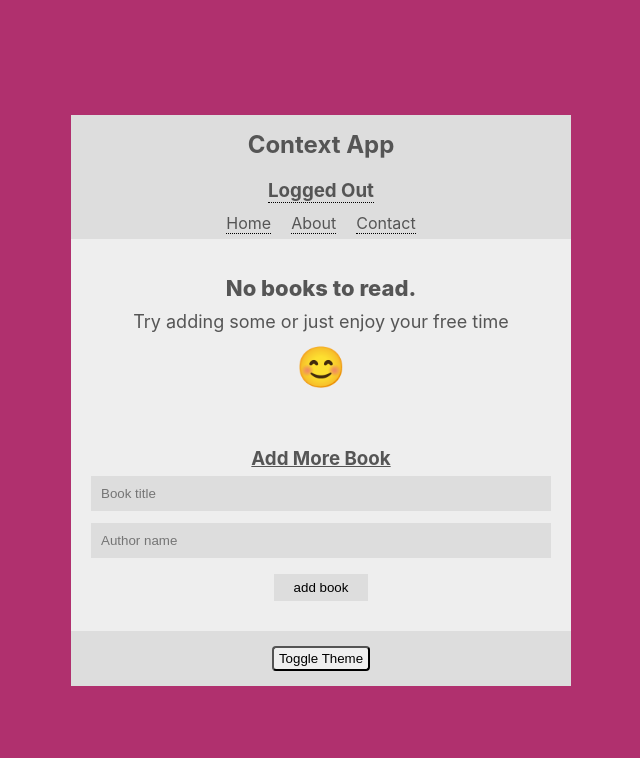
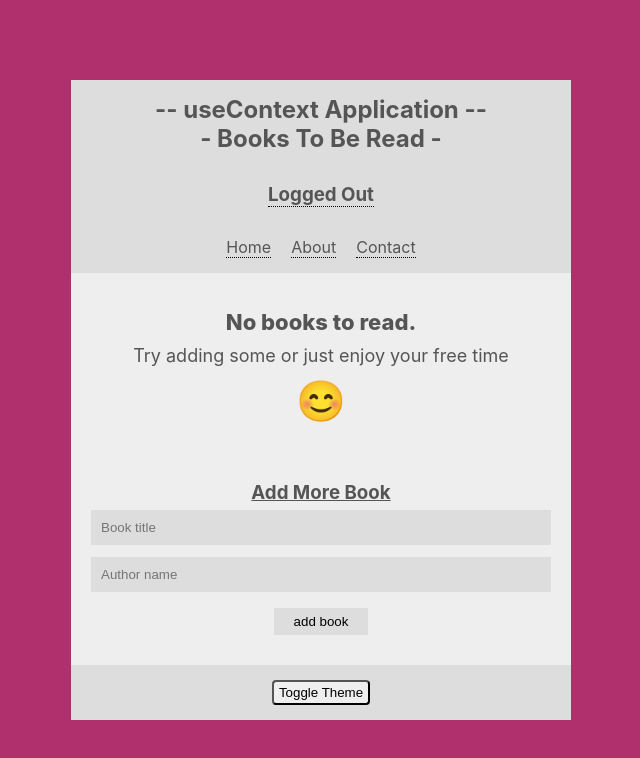
Before and after one commit to davesheinbein/react-context, a React (Create React App) app: page / in a window 1280 px wide. Shown: the top 758 px of the page, without its empty margins (319-959 px from the left). Built offline with nearby package versions, Linux system fonts and the light colour scheme.

Commit message:
update styling

```diff
--- a/src/components/Navbar.js
+++ b/src/components/Navbar.js
@@ -12,7 +12,10 @@ const Navbar = () => {
 		<nav
 			className='navbar'
 			style={{ background: theme.ui, color: theme.syntax }}>
-			<h1 className='navbar-title'>Context App</h1>
+			<h1 className='navbar-title'>
+				-- useContext Application --
+				<br />- Books To Be Read -
+			</h1>
 			<h3
 				className='navbar-auth tooltip'
 				onClick={toggleAuth}>
--- a/src/index.css
+++ b/src/index.css
@@ -42,7 +42,11 @@ body {
 
 .navbar-title,
 .navbar-auth {
-  margin: 10px 0;
+  margin: 10px 0 20px;
+}
+
+.navbar > ul {
+  padding: 10px 0;
 }
 
 nav{
```
